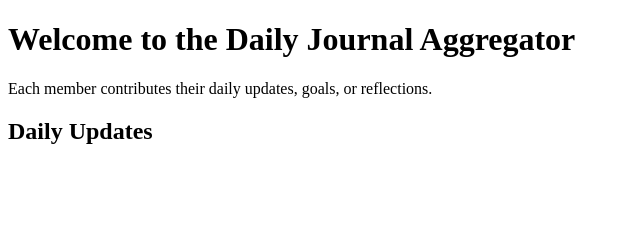
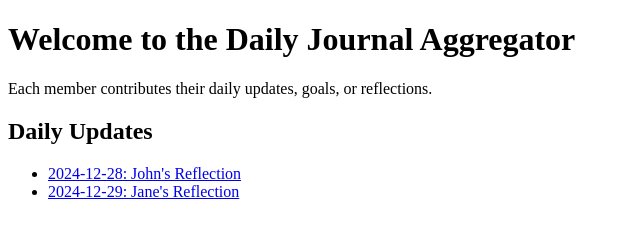
Before and after one commit to lochanaranganath04/Daily_Journal_Final, a plain HTML site: page index.html in a window 1280 px wide. Shown: the whole page, without its empty margins (0-640 px from the left). Drawn offline with Linux system fonts and the light colour scheme.

Commit message:
Added journal entry for 2024-12-28 and updated index.html

```diff
--- a/index.html
+++ b/index.html
@@ -11,9 +11,12 @@
         <h1>Welcome to the Daily Journal Aggregator</h1>
         <p>Each member contributes their daily updates, goals, or reflections.</p>
     </header>
-    <section id="journal">
-        <h2>Daily Updates</h2>
-        <!-- This section will be populated by daily journal entries -->
-    </section>
+<section id="journal">
+    <h2>Daily Updates</h2>
+    <ul>
+        <li><a href="journal/2024-12-28.md">2024-12-28: John's Reflection</a></li>
+        <li><a href="journal/2024-12-29.md">2024-12-29: Jane's Reflection</a></li>
+    </ul>
+</section>
 </body>
 </html>
```
